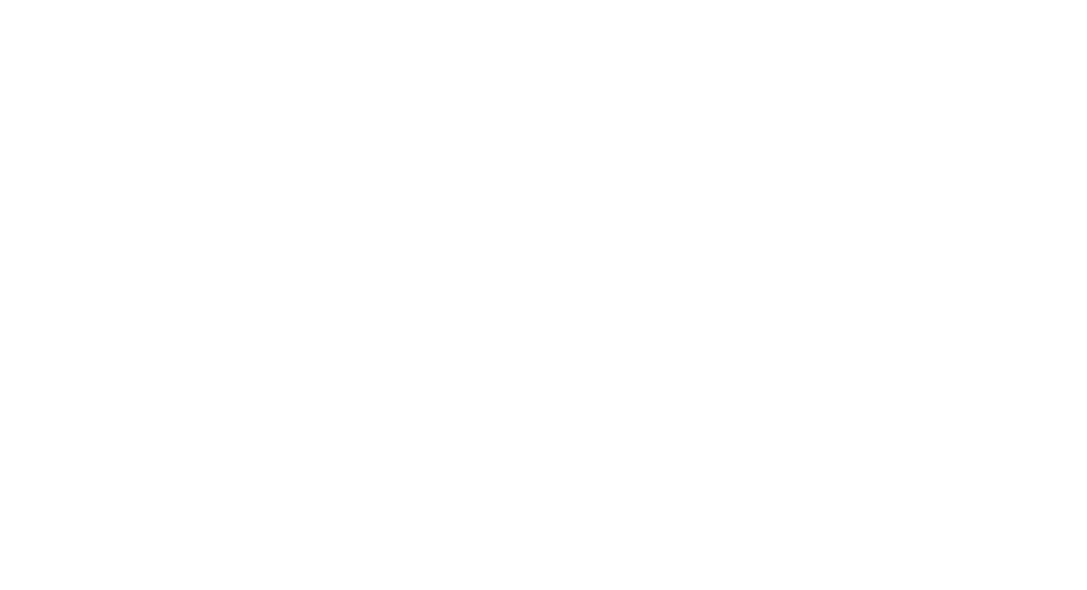
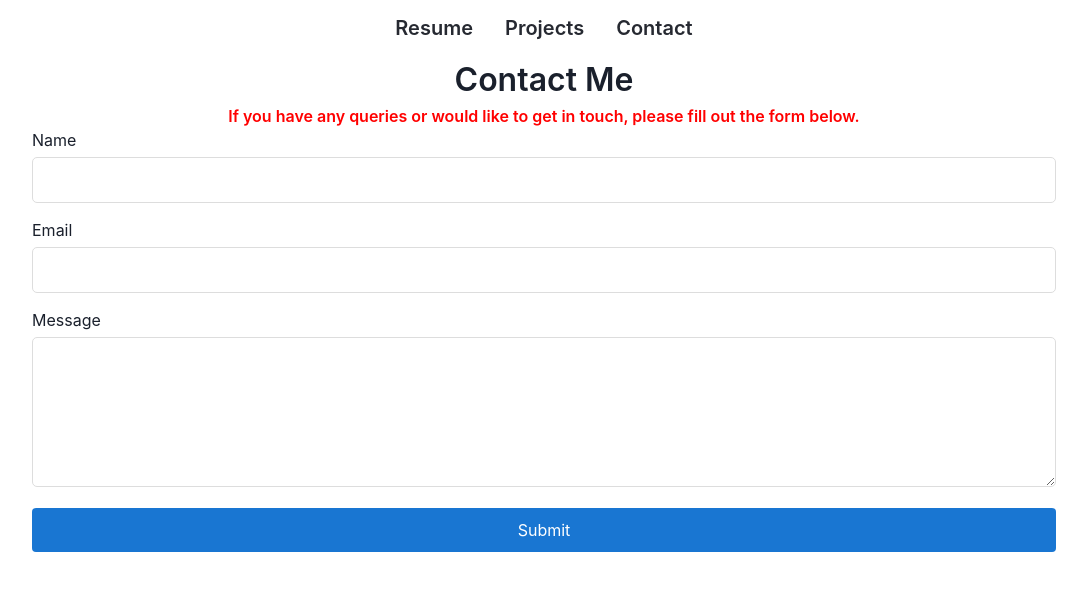
Before and after one commit to Seibell/seibell.github.io, a React (Create React App) app: page /contact in a window 1280 px wide. Before the commit this address had no page. Shown: the top 590 px of the page, without its empty margins (96-1183 px from the left). Built offline with nearby package versions, Linux system fonts and the light colour scheme.

Commit message:
added contacts page

```diff
--- a/package.json
+++ b/package.json
@@ -8,6 +8,7 @@
     "@chakra-ui/react": "^2.7.1",
     "@emotion/react": "^11.11.1",
     "@emotion/styled": "^11.11.0",
+    "@hookform/resolvers": "^3.2.0",
     "@testing-library/jest-dom": "^5.16.5",
     "@testing-library/react": "^13.4.0",
     "@testing-library/user-event": "^13.5.0",
@@ -16,10 +17,12 @@
     "react": "^18.2.0",
     "react-bootstrap": "^2.8.0",
     "react-dom": "^18.2.0",
+    "react-hook-form": "^7.45.4",
     "react-on-screen": "^2.1.1",
     "react-router-dom": "^6.14.2",
     "react-scripts": "5.0.1",
-    "web-vitals": "^2.1.4"
+    "web-vitals": "^2.1.4",
+    "yup": "^1.2.0"
   },
   "scripts": {
     "predeploy": "npm run build",
--- a/src/App.js
+++ b/src/App.js
@@ -2,6 +2,7 @@
 import { BrowserRouter as Router, Route, Routes } from "react-router-dom";
 import HomePage from "./components/HomePage";
 import { Projects } from "./components/Project/Projects";
+import ContactPage from "./components/Contact/ContactPage";
 import "./App.css";
 
 function App() {
@@ -10,6 +11,7 @@
       <Routes>
         <Route path="/" element={<HomePage />} />
         <Route path="/projects" element={<Projects />} />
+        <Route path="/contact" element={<ContactPage />} />
       </Routes>
     </Router>
   );
--- /dev/null
+++ b/src/components/Contact/Contact.css
@@ -0,0 +1,64 @@
+.contact-header {
+    text-align: center;
+}
+
+.contact-header h2 {
+    font-size: 32px;
+    font-weight: 600;
+}
+
+.contact-header p {
+    font-size: 16px;
+    font-weight: 600;
+    color: red;
+}
+
+.contact-form {
+    width: 80%;
+    margin: 0 auto;
+}
+
+.form-group {
+    margin-bottom: 15px;
+}
+
+.form-label {
+    display: block;
+    margin-bottom: 5px;
+}
+
+.form-input, .form-textarea {
+    width: 100%;
+    padding: 10px;
+    border: 1px solid #ddd;
+    border-radius: 5px;
+    font-size: 16px;
+}
+
+.form-textarea {
+    resize: vertical;
+    min-height: 150px;
+}
+
+.form-error {
+    color: red;
+    font-size: 14px;
+    margin-top: 5px;
+}
+
+.form-button {
+    display: block;
+    width: 100%;
+    padding: 10px;
+    background-color: #1976D2;
+    border: none;
+    border-radius: 4px;
+    font-size: 16px;
+    color: #fff;
+    cursor: pointer;
+    transition: background-color 0.3s ease;
+}
+
+.form-button:hover {
+    background-color: #1565C0;
+}
--- /dev/null
+++ b/src/components/Contact/ContactForm.js
@@ -0,0 +1,79 @@
+import React from 'react';
+import { useForm } from 'react-hook-form';
+import { yupResolver } from '@hookform/resolvers/yup';
+import * as yup from 'yup';
+import './Contact.css';
+import { Navigate } from 'react-router-dom';
+import { useState } from 'react';
+
+const schema = yup.object().shape({
+    name: yup.string().required('Name is required'),
+    email: yup.string().required('Email is required').email('Invalid email format'),
+    message: yup.string().required('Message is required')
+});
+
+
+const ContactForm = () => {
+    const { register, handleSubmit, errors = {} } = useForm({
+        resolver: yupResolver(schema)
+    });
+
+    const [success, setSuccess] = useState(false);
+
+    const onSubmit = async (data) => {
+        console.log(data);
+
+        try {
+            const response = await fetch(process.env.FORMSPREE_ENDPOINT, {
+                method: 'POST',
+                headers: {
+                    'Content-Type': 'application/json',
+                    'Accept': 'application/json',
+                },
+                body: JSON.stringify(data),
+            });
+
+            if (!response.ok) {
+                throw new Error('Network response was not ok');
+            }
+
+            const responseData = await response.json();
+            console.log(responseData);
+            if (response.ok) {
+                setSuccess(true);
+                alert('Message sent!');
+            }
+        } catch (error) {
+            console.error('There was a problem with the fetch operation:', error.message);
+        }
+    };
+
+    if (success) {
+        return <Navigate to="/" />;
+    }
+
+    console.log(errors);
+
+    return (
+        <form className="contact-form" onSubmit={handleSubmit(onSubmit)}>
+            <div className="form-group">
+                <label className="form-label">Name</label>
+                <input className="form-input" {...register('name')} />
+                <p className="form-error">{errors.name?.message}</p>
+            </div>
+            <div className="form-group">
+                <label className="form-label">Email</label>
+                <input className="form-input" type="email" {...register('email')} />
+                <p className="form-error">{errors.email?.message}</p>
+            </div>
+            <div className="form-group">
+                <label className="form-label">Message</label>
+                <textarea className="form-textarea" {...register('message')}></textarea>
+                <p className="form-error">{errors.message?.message}</p>
+            </div>
+            <button className="form-button" type="submit">Submit</button>
+        </form>
+    );
+};
+
+export default ContactForm;
--- /dev/null
+++ b/src/components/Contact/ContactPage.js
@@ -0,0 +1,19 @@
+import React from 'react';
+import ContactForm from './ContactForm';
+import NavBar from '../NavBar';
+import './Contact.css';
+
+const ContactPage = () => {
+    return (
+        <div>
+            <NavBar />
+            <div className="contact-header">
+                <h2>Contact Me</h2>
+                <p>If you have any queries or would like to get in touch, please fill out the form below.</p>
+            </div>
+            <ContactForm />
+        </div>
+    );
+};
+
+export default ContactPage;
--- a/src/components/NavBar.js
+++ b/src/components/NavBar.js
@@ -42,7 +42,7 @@
         </Button>
         <Button
           as={Link}
-          to="/"
+          to="/contact"
           variant="link"
           color={theme.text}
           mr={4}
```
Also changed, not shown: src/components/Resume/Resume.css (added), 2 other files (tests, documents, lock files or other folders).
